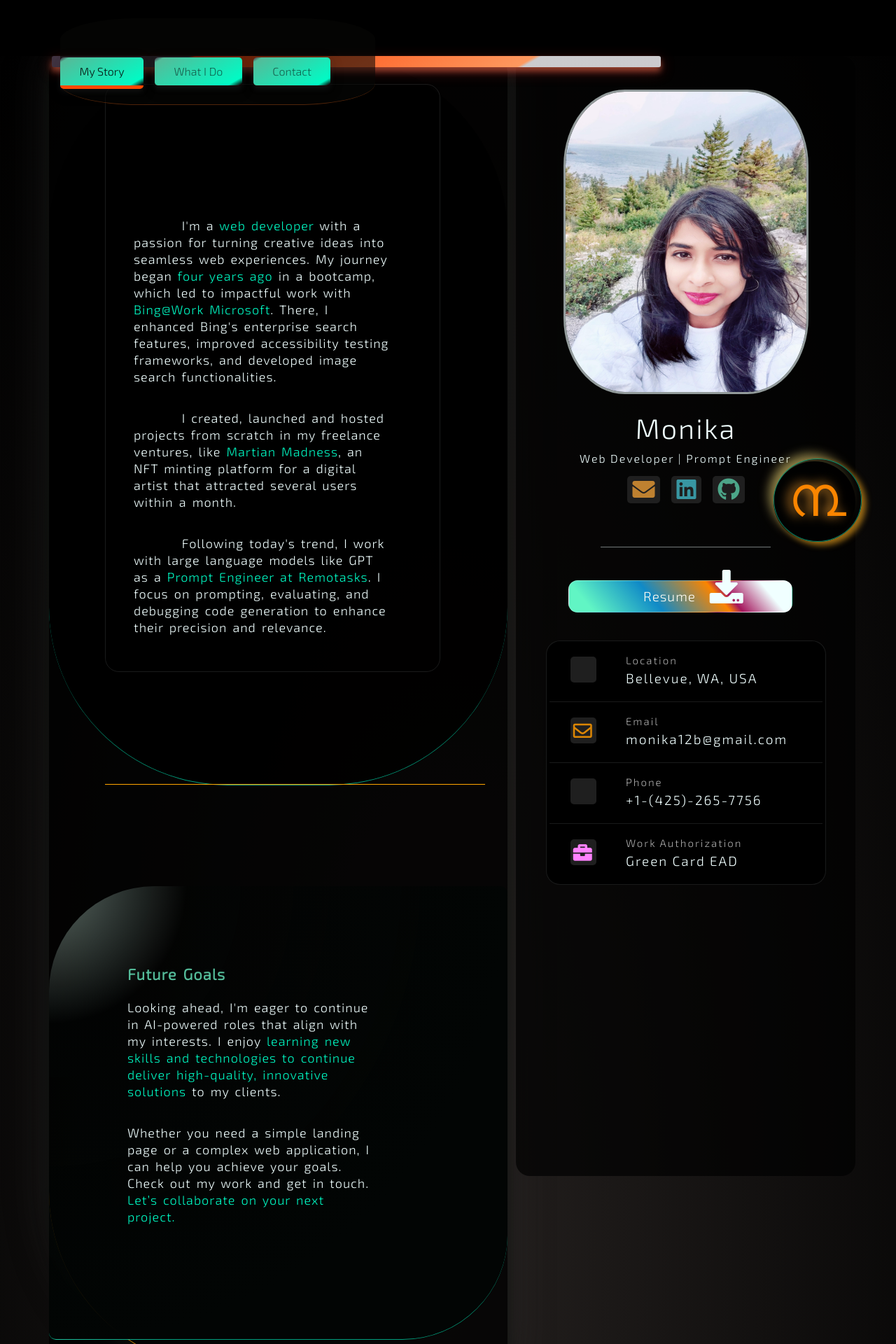
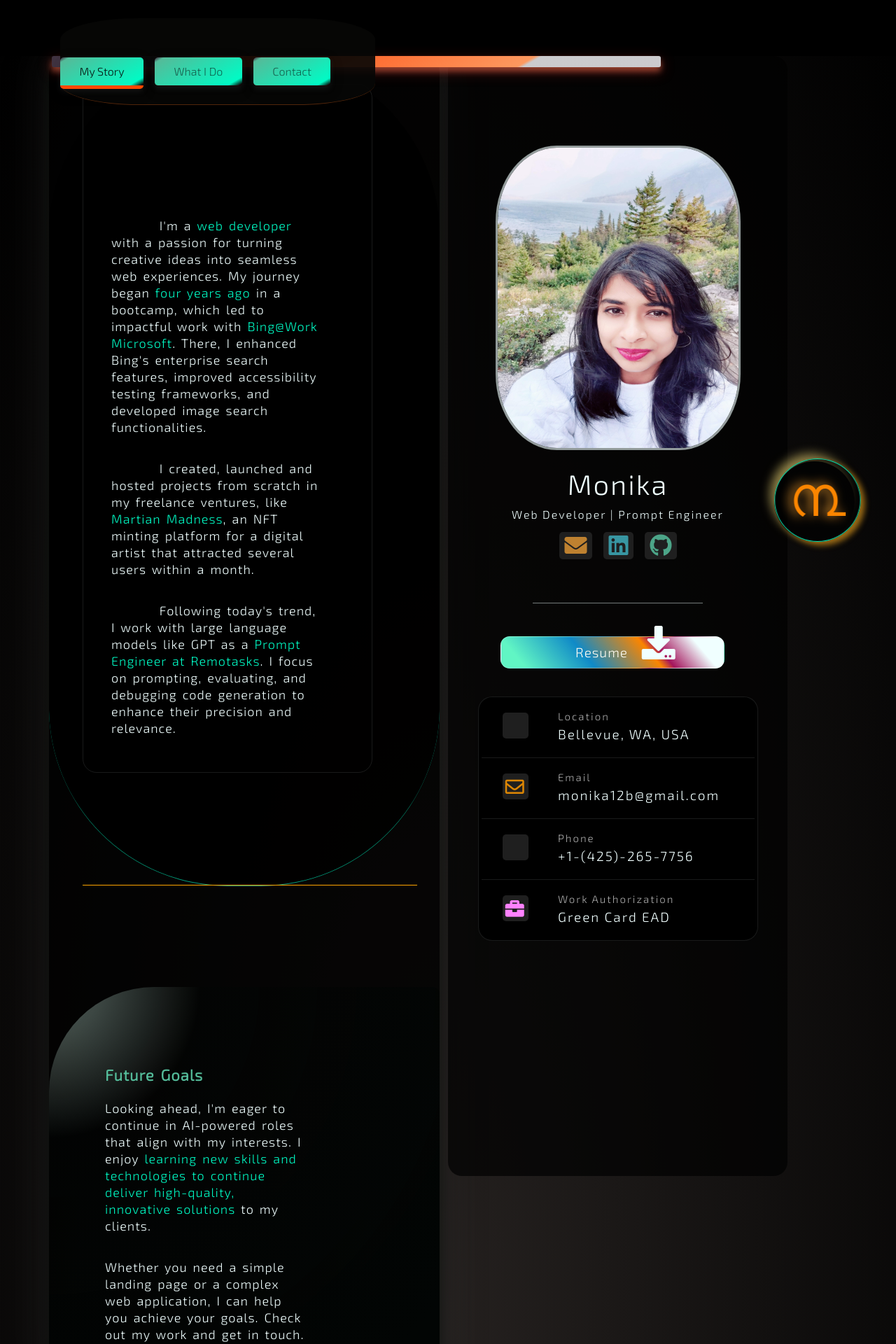
Before and after one commit to Monika-ch/Monika_Portfolio, a React (Create React App) app: page / in a window 1280 px wide. Shown: the top 1920 px of the page at 70% size. Built offline with nearby package versions, Linux system fonts and the light colour scheme; a web font is replaced by a local one.

Commit message:
fixing text overflow in my story page, and working with slight color changes for navbar for better visibility

```diff
--- a/src/App.css
+++ b/src/App.css
@@ -35,19 +35,3 @@
   background-color: #fb860085;
   color: bisque;
 }
-
-@media (prefers-reduced-motion: no-preference) {
-  .App-logo {
-    animation: App-logo-spin infinite 20s linear;
-  }
-}
-
-@keyframes App-logo-spin {
-  from {
-    transform: rotate(0deg);
-  }
-
-  to {
-    transform: rotate(360deg);
-  }
-}
--- a/src/components/Home.js
+++ b/src/components/Home.js
@@ -15,7 +15,7 @@ const Home = () => {
     <div className='Home-page container'>
       <div className='row'>
         <NavigationBar />
-        <div className='col-lg-7 order-lg-1 order-2'>
+        <div className='col-lg-6 order-lg-1 order-2'>
           <div id='ContentContainer' className='Content-container'>
             <main>
               <Routes>
--- a/src/components/NavigationBar.js
+++ b/src/components/NavigationBar.js
@@ -42,8 +42,8 @@ class NavigationBar extends Component {
     return (
       <>
         <div className='logo-container'>
-          <h1 className='logo'><a href="/#story">൩</a></h1>
-        </div >
+          <h1 className='logo'><a href="/">൩</a></h1>
+        </div>
         <Navbar expand='md' className='navBar' color="light" light>
           <NavbarToggler onClick={this.toggleNav} />
           <Collapse isOpen={this.state.isNavOpen} navbar>
--- a/src/styled-components/Home.css
+++ b/src/styled-components/Home.css
@@ -7,7 +7,7 @@
   z-index: 1;
   letter-spacing: 1.6px;
   letter-spacing: 2px;
-  padding: 3rem 0;
+  padding: 8rem 0 8rem;
   background-color: #000000b2;
   height: 1600px;
   border-radius: 20px;
@@ -195,6 +195,7 @@
 @media (max-width: 991px) {
   .Home-profile-container {
     height: 100%;
+    padding-top: 3rem;
     margin-bottom: .5rem;
   }
 }
--- a/src/styled-components/MyStory.css
+++ b/src/styled-components/MyStory.css
@@ -36,7 +36,7 @@
   background-color: rgba(0, 0, 0, 0.774);
   border-bottom: 1px solid #00fbc5a1;
   padding-right: 2rem;
-  padding-left: 5rem;
+  padding-left: 3rem;
   border-radius: 255px;
   -webkit-border-radius: 255px;
   -moz-border-radius: 255px;
@@ -124,7 +124,7 @@
   margin-top: 8em;
   margin-bottom: 2.3em;
   border-bottom: 1px solid #00fbc5a1;
-  padding: 7rem 12rem 8rem 7rem;
+  padding: 7rem 12rem 8rem 5rem;
   background: #000;
   background: radial-gradient(circle farthest-side at top left, #70837ccb 0%, #02050467 30%, #020504 100%);
   border-radius: 150px 10px;
@@ -134,7 +134,7 @@
   margin-top: 7em;
   border-bottom: 1px solid rgba(240, 255, 255, 0.1);
   border-right: 1px solid #fb8500;
-  padding: 8rem 12rem 6rem 7rem;
+  padding: 8rem 12rem 6rem 5rem;
   font-size: 20px;
   background: #020504a6;
   background: radial-gradient(circle farthest-side at bottom left, #70837ccb 0%, #02050467 30%, #020a08 100%);
@@ -209,6 +209,14 @@
   border: none;
 }
 
+@media (max-width: 1200px) {
+  #story h2 {
+    font-size: 3.1rem;
+    letter-spacing: 3px;
+    text-shadow: -2px -1px 6px rgba(255, 255, 255, 0.3);
+  }
+}
+
 @media (max-width: 767px) {
   #story {
     line-height: 30px;
@@ -257,7 +265,6 @@
     font-size: 4rem;
     word-spacing: 10px;
     letter-spacing: 5px;
-    text-shadow: -2px -1px 6px rgba(255, 255, 255, 0.3);
   }
 
   #story p .opening-p-space {
--- a/src/styled-components/NavigationBar.css
+++ b/src/styled-components/NavigationBar.css
@@ -19,7 +19,7 @@
     box-shadow: 6px 5px 8px #e49e1dad;
     background: #0000009c;
     text-decoration: none;
-    border: 1px solid #00fbc580;
+    border: 1px solid #00fbc5de;
     padding: 0 1.3rem 1rem;
     border-radius: 50%;
     -webkit-border-radius: 50%;
@@ -48,7 +48,7 @@
   }
 
   .navBar .navbar-nav {
-    background: #07070696;
+    background: #070706ea;
     border-bottom: 1px solid rgba(255, 109, 25, 0.3);
     width: 450px;
     padding-bottom: 1.35rem;
@@ -141,6 +141,35 @@
 
   /* nav-link animation on hover ENDS HERE*/
 
+  /* logo animation STARTS HERE */
+
+  @media (prefers-reduced-motion: no-preference) {
+    .logo-container {
+      animation: App-logo-spin infinite 6s linear;
+      -webkit-animation: App-logo-spin infinite 6s linear;
+    }
+  }
+
+  @keyframes App-logo-spin {
+    from {
+      transform: rotateY(0deg);
+      -webkit-transform: rotateY(0deg);
+      -moz-transform: rotateY(0deg);
+      -ms-transform: rotateY(0deg);
+      -o-transform: rotateY(0deg);
+    }
+
+    to {
+      transform: rotateY(360deg);
+      -webkit-transform: rotateY(360deg);
+      -moz-transform: rotateY(360deg);
+      -ms-transform: rotateY(360deg);
+      -o-transform: rotateY(360deg);
+    }
+  }
+
+  /* logo animation ENDS HERE */
+
   @media (max-width: 1366px) {
     /* .logo-container {
       right: calc(1px + 1%);
@@ -182,6 +211,7 @@
     }
 
     .navbar-toggler {
+      border-bottom: 3px solid rgba(176, 201, 199, 0.9);
       background-color: rgb(255, 109, 25);
       padding: 4px 6px;
       border-radius: 25%;
@@ -192,18 +222,22 @@
     }
 
     .navBar .navbar-nav {
-      width: 700px;
-      border: 1px solid #00fbc51e;
       z-index: 1;
       border-radius: 4px;
+      border-bottom: none;
     }
 
+    .navbar-collapse {
+      margin-top: 1.5rem;
+      padding-top: 5px;
+      border-top: 1px solid rgba(240, 255, 255, 0.12);
+    }
 
     .navBar .nav_link {
       font-size: .9em;
-      margin-top: .8rem;
-      padding: 3px;
-      width: 160px;
+      margin-top: 3px;
+      padding: 8px 0;
+      width: 130px;
     }
 
     .navBar .navbar-nav .nav-link.active {
```
